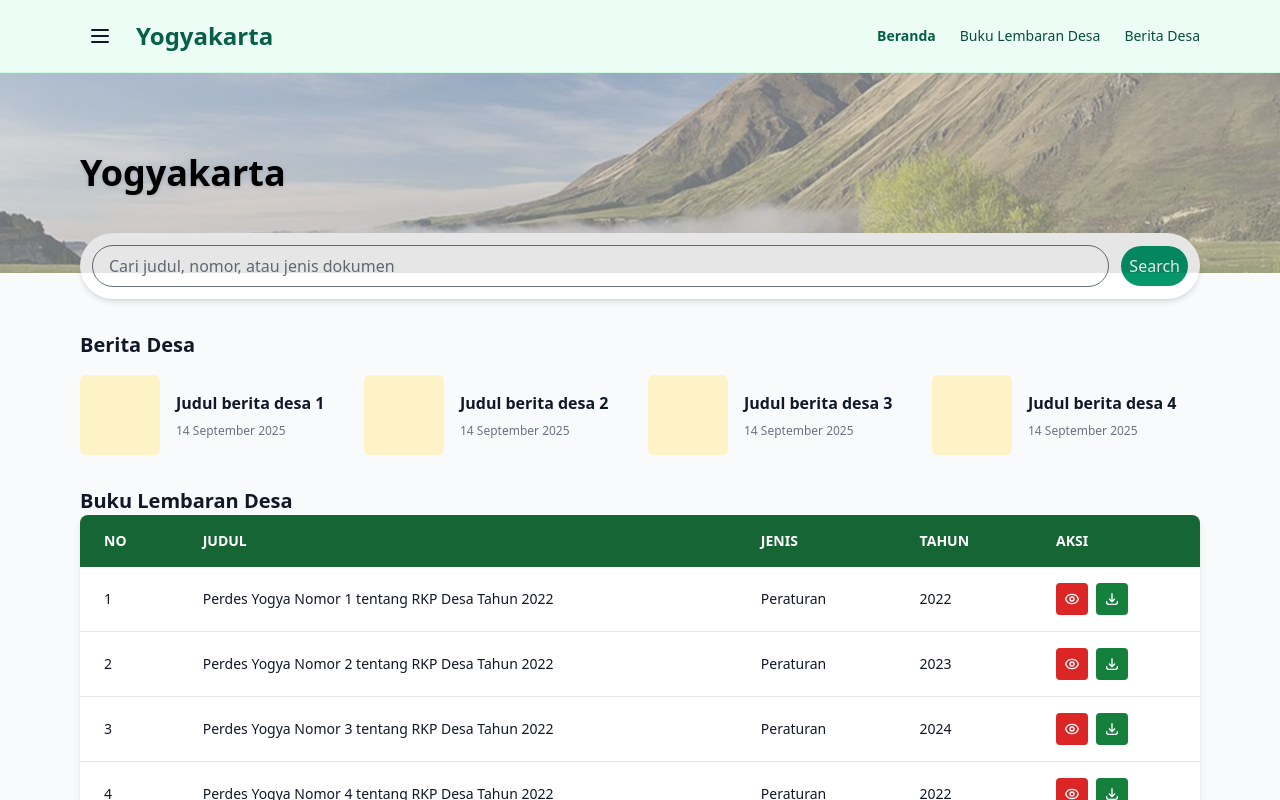
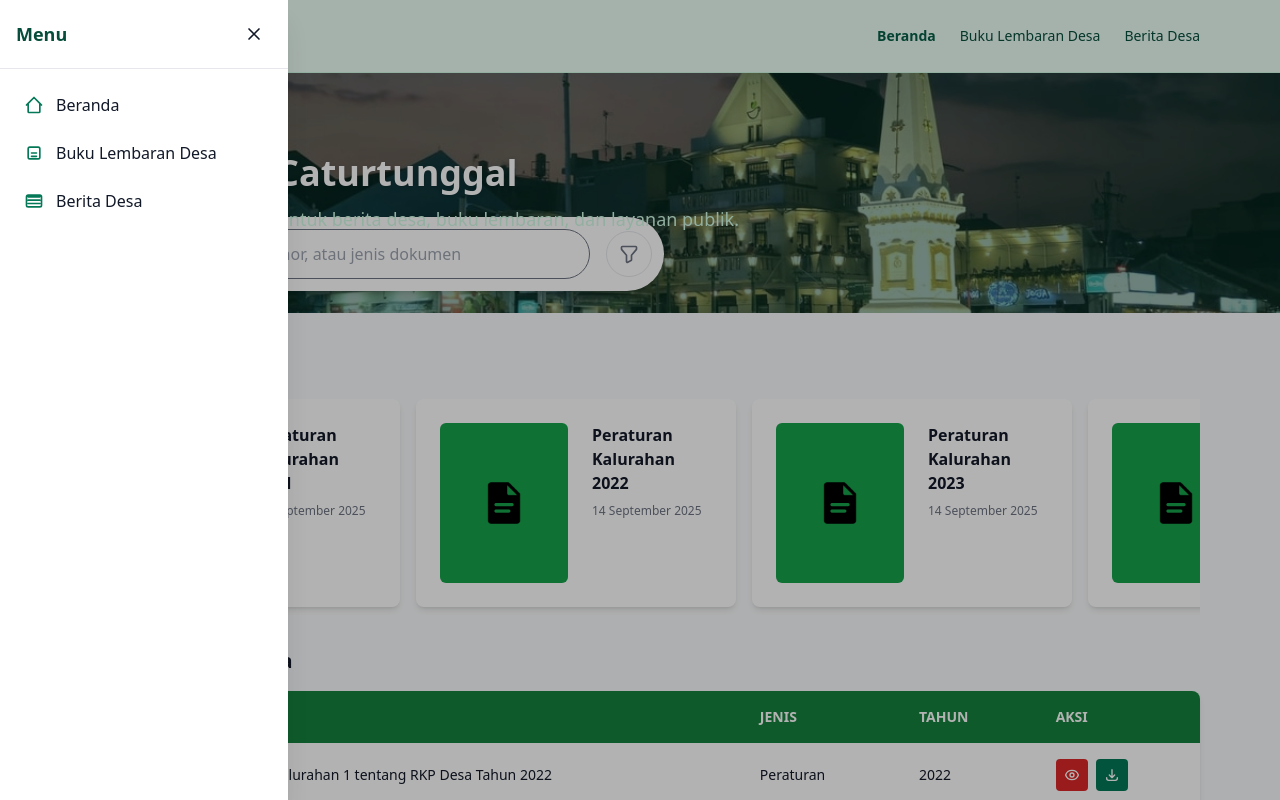
Before and after one commit to buku-desa/frontend, a Next.js app in the folder warga-fe-baru/: page / in a window 1280 px wide. Both pictures are taken after a click on the button 100 px from the left and 36 px from the top of the page. Shown: the top 800 px of the page. Built offline with nearby package versions, Linux system fonts and the light colour scheme.

Commit message:
feat: refresh warga home experience

```diff
--- a/warga-fe-baru/pages/index.tsx
+++ b/warga-fe-baru/pages/index.tsx
@@ -1,4 +1,6 @@
 import type { NextPage } from 'next'
+import { useState } from 'react'
+import { useRouter } from 'next/router'
 import Head from 'next/head'
 import Header from '../src/components/warga/Header'
 import Hero from '../src/components/warga/Hero'
@@ -6,19 +8,29 @@ import SearchBar from '../src/components/warga/SearchBar'
 import BeritaCard from '../src/components/warga/BeritaCard'
 import BukuTable from '../src/components/warga/BukuTable'
 
-const mockBerita = Array.from({ length: 4 }).map((_, i) => ({
+const mockBerita = Array.from({ length: 5 }).map((_, i) => ({
   id: i + 1,
-  title: `Judul berita desa ${i + 1}`,
+  title: `Peraturan Kalurahan ${i + 2021}`,
 }))
 
 const mockRows = Array.from({ length: 5 }).map((_, i) => ({
   no: i + 1,
-  judul: `Perdes Yogya Nomor ${i + 1} tentang RKP Desa Tahun 2022`,
+  judul: `Peraturan Kalurahan ${i + 1} tentang RKP Desa Tahun 2022`,
   jenis: 'Peraturan',
   tahun: 2022 + (i % 3),
 }))
 
 const Home: NextPage = () => {
+  const router = useRouter()
+  const [searchQuery, setSearchQuery] = useState('')
+
+  const handleSearch = () => {
+    if (searchQuery.trim()) {
+      // Redirect to buku-lembaran-desa with search query
+      router.push(`/buku-lembaran-desa?search=${encodeURIComponent(searchQuery)}`)
+    }
+  }
+
   return (
     <>
       <Head>
@@ -27,20 +39,28 @@ const Home: NextPage = () => {
       </Head>
       <Header />
       <Hero />
-      <SearchBar />
+      <SearchBar
+        value={searchQuery}
+        onChange={setSearchQuery}
+        onSearch={handleSearch}
+      />
 
       <section className="max-w-6xl mx-auto px-4 mt-8">
         <h2 className="text-xl font-semibold">Berita Desa</h2>
-        <div className="grid grid-cols-1 sm:grid-cols-2 lg:grid-cols-4 gap-4 mt-4">
-          {mockBerita.map((b) => (
-            <BeritaCard key={b.id} title={b.title} />
-          ))}
+        <div className="mt-4 overflow-x-auto">
+          <div className="flex gap-4 snap-x snap-mandatory pb-2">
+            {mockBerita.map((b) => (
+              <BeritaCard key={b.id} title={b.title} />
+            ))}
+          </div>
         </div>
       </section>
 
       <section className="max-w-6xl mx-auto px-4 mt-8">
         <h2 className="text-xl font-semibold">Buku Lembaran Desa</h2>
-        <BukuTable rows={mockRows} />
+        <div className="mt-4 mb-10">
+          <BukuTable rows={mockRows} />
+        </div>
       </section>
     </>
   )
--- a/warga-fe-baru/src/components/warga/BeritaCard.tsx
+++ b/warga-fe-baru/src/components/warga/BeritaCard.tsx
@@ -3,13 +3,15 @@ type Props = {
   date?: string
 }
 
-export default function BeritaCard({ title, date = '14 September 2025' }: Props) {
+export default function BeritaCard({ title, date }: Props) {
   return (
-    <div className="card flex gap-4 items-center">
-      <div className="w-20 h-20 bg-amber-100 rounded-md flex-shrink-0" />
+    <div className="bg-white rounded-lg shadow-md p-6 flex gap-6 items-start hover:shadow-lg transition snap-start min-w-[20rem]">
+      <div className="w-32 h-40 bg-green-600 rounded-md flex-shrink-0 flex items-center justify-center overflow-hidden">
+        <img src="/document.png" alt="document" className="w-12 h-12 object-contain" />
+      </div>
       <div>
         <h3 className="font-semibold">{title}</h3>
-        <div className="text-xs text-gray-500 mt-2">{date}</div>
+        <div className="text-xs text-gray-500 mt-2">{date ?? '14 September 2025'}</div>
       </div>
     </div>
   )
--- a/warga-fe-baru/src/components/warga/BukuTable.tsx
+++ b/warga-fe-baru/src/components/warga/BukuTable.tsx
@@ -9,7 +9,7 @@ export default function BukuTable({ rows }: { rows: Row[] }) {
   return (
     <div className="bg-white rounded-lg shadow-md overflow-hidden">
       <table className="w-full">
-        <thead className="bg-green-800 text-white">
+        <thead className="bg-green-700 text-white">
           <tr>
             <th className="px-6 py-4 text-left text-sm font-semibold">NO</th>
             <th className="px-6 py-4 text-left text-sm font-semibold">JUDUL</th>
@@ -33,7 +33,7 @@ export default function BukuTable({ rows }: { rows: Row[] }) {
                       <path strokeLinecap="round" strokeLinejoin="round" strokeWidth={2} d="M2.458 12C3.732 7.943 7.523 5 12 5c4.478 0 8.268 2.943 9.542 7-1.274 4.057-5.064 7-9.542 7-4.477 0-8.268-2.943-9.542-7z" />
                     </svg>
                   </button>
-                  <button className="bg-green-700 text-white p-2 rounded hover:bg-green-800">
+                  <button className="bg-emerald-700 text-white p-2 rounded hover:bg-emerald-800">
                     <svg className="w-4 h-4" fill="none" stroke="currentColor" viewBox="0 0 24 24">
                       <path strokeLinecap="round" strokeLinejoin="round" strokeWidth={2} d="M4 16v1a3 3 0 003 3h10a3 3 0 003-3v-1m-4-4l-4 4m0 0l-4-4m4 4V4" />
                     </svg>
--- a/warga-fe-baru/src/components/warga/Header.tsx
+++ b/warga-fe-baru/src/components/warga/Header.tsx
@@ -1,22 +1,28 @@
 import Link from 'next/link'
 import { useRouter } from 'next/router'
+import { useState } from 'react'
 
 export default function Header() {
   const router = useRouter()
+  const [open, setOpen] = useState(false)
 
   const linkClass = (path: string) =>
     `hover:underline ${router.pathname === path ? 'text-emerald-800 font-semibold' : 'text-emerald-900'}`
 
   return (
-    <header className="bg-emerald-50 border-b border-emerald-100">
+    <header className="bg-emerald-50 border-b border-emerald-100 relative z-30">
       <div className="max-w-6xl mx-auto px-4 py-4 flex items-center justify-between">
         <div className="flex items-center gap-4">
-          <button className="p-2 rounded-md">
+          <button
+            className="p-2 rounded-md focus:outline-none focus:ring-2 focus:ring-emerald-400"
+            aria-label="Buka menu"
+            onClick={() => setOpen(true)}
+          >
             <svg className="w-6 h-6" fill="none" stroke="currentColor" viewBox="0 0 24 24">
               <path strokeWidth="2" strokeLinecap="round" strokeLinejoin="round" d="M4 6h16M4 12h16M4 18h16" />
             </svg>
           </button>
-          <Link href="/" className="text-2xl font-bold text-emerald-800">Yogyakarta</Link>
+          <span className="text-lg font-semibold text-emerald-900">Caturtunggal</span>
         </div>
         <nav className="hidden md:flex gap-6 items-center text-sm">
           <Link href="/" className={linkClass('/') } aria-current={router.pathname === '/' ? 'page' : undefined}>
@@ -34,6 +40,61 @@ export default function Header() {
           </Link>
         </nav>
       </div>
+
+      {/* Mobile side drawer */}
+      {open && (
+        <>
+          {/* backdrop */}
+          <button
+            aria-label="Tutup menu"
+            className="fixed inset-0 bg-black/30 z-40"
+            onClick={() => setOpen(false)}
+          />
+          {/* panel */}
+          <div className="fixed top-0 left-0 h-full w-72 bg-white shadow-xl z-50 flex flex-col">
+            <div className="flex items-center justify-between px-4 py-4 border-b">
+              <span className="text-lg font-semibold text-emerald-900">Menu</span>
+              <button
+                className="p-2 rounded-md focus:outline-none focus:ring-2 focus:ring-emerald-400"
+                onClick={() => setOpen(false)}
+                aria-label="Tutup menu"
+              >
+                <svg className="w-5 h-5" fill="none" viewBox="0 0 24 24" stroke="currentColor">
+                  <path strokeLinecap="round" strokeLinejoin="round" strokeWidth={2} d="M6 18L18 6M6 6l12 12" />
+                </svg>
+              </button>
+            </div>
+            <nav className="px-3 py-4">
+              <ul className="space-y-2">
+                <li>
+                  <Link href="/" onClick={() => setOpen(false)} className="flex items-center gap-3 px-3 py-2 rounded-md hover:bg-emerald-50">
+                    <svg className="w-5 h-5 text-emerald-700" fill="none" viewBox="0 0 24 24" stroke="currentColor">
+                      <path strokeLinecap="round" strokeLinejoin="round" strokeWidth={2} d="M3 12l2-2m0 0l7-7 7 7M5 10v10a1 1 0 001 1h3m10-11l2 2m-2-2v10a1 1 0 01-1 1h-3m-6 0h6" />
+                    </svg>
+                    <span>Beranda</span>
+                  </Link>
+                </li>
+                <li>
+                  <Link href="/buku-lembaran-desa" onClick={() => setOpen(false)} className="flex items-center gap-3 px-3 py-2 rounded-md hover:bg-emerald-50">
+                    <svg className="w-5 h-5 text-emerald-700" fill="none" viewBox="0 0 24 24" stroke="currentColor">
+                      <path strokeLinecap="round" strokeLinejoin="round" strokeWidth={2} d="M9 12h6m-6 4h6M7 5h10a2 2 0 012 2v10a2 2 0 01-2 2H7a2 2 0 01-2-2V7a2 2 0 012-2z" />
+                    </svg>
+                    <span>Buku Lembaran Desa</span>
+                  </Link>
+                </li>
+                <li>
+                  <Link href="/berita-desa" onClick={() => setOpen(false)} className="flex items-center gap-3 px-3 py-2 rounded-md hover:bg-emerald-50">
+                    <svg className="w-5 h-5 text-emerald-700" fill="none" viewBox="0 0 24 24" stroke="currentColor">
+                      <path strokeLinecap="round" strokeLinejoin="round" strokeWidth={2} d="M19 11H5m14 4H5m14-8H5m14 12a2 2 0 002-2V7a2 2 0 00-2-2H5a2 2 0 00-2 2v10a2 2 0 002 2h14z" />
+                    </svg>
+                    <span>Berita Desa</span>
+                  </Link>
+                </li>
+              </ul>
+            </nav>
+          </div>
+        </>
+      )}
     </header>
   )
 }
--- a/warga-fe-baru/src/components/warga/Hero.tsx
+++ b/warga-fe-baru/src/components/warga/Hero.tsx
@@ -1,9 +1,15 @@
 export default function Hero() {
   return (
-    <section className="bg-cover bg-center" style={{ backgroundImage: "url('/hero.png')" }}>
-      <div className="backdrop-brightness-90">
-        <div className="max-w-6xl mx-auto px-4 py-20">
-          <h2 className="text-4xl font-extrabold text-black drop-shadow">Yogyakarta</h2>
+    <section
+      className="bg-cover bg-center"
+      style={{ backgroundImage: "url('/jogja.png')" }}
+    >
+      <div className="bg-emerald-900/40">
+        <div className="max-w-6xl mx-auto px-4 py-20 text-white">
+          <h2 className="text-4xl font-extrabold drop-shadow">Kalurahan Caturtunggal</h2>
+          <p className="mt-3 max-w-2xl text-lg text-emerald-100">
+            Portal informasi warga untuk berita desa, buku lembaran, dan layanan publik.
+          </p>
         </div>
       </div>
     </section>
--- a/warga-fe-baru/src/components/warga/SearchBar.tsx
+++ b/warga-fe-baru/src/components/warga/SearchBar.tsx
@@ -1,9 +1,44 @@
-export default function SearchBar() {
+interface SearchBarProps {
+  value: string
+  onChange: (value: string) => void
+  onSearch: () => void
+  placeholder?: string
+}
+
+export default function SearchBar({ value, onChange, onSearch, placeholder = "Cari judul, nomor, atau jenis dokumen" }: SearchBarProps) {
+  const handleKeyDown = (e: React.KeyboardEvent<HTMLInputElement>) => {
+    if (e.key === 'Enter') {
+      onSearch()
+    }
+  }
+
   return (
-    <div className="max-w-6xl mx-auto px-4 -mt-10">
-      <div className="bg-white rounded-full shadow-md p-3 flex items-center gap-3">
-        <input className="flex-1 px-4 py-2 rounded-full outline-none" placeholder="Cari judul, nomor, atau jenis dokumen" />
-        <button className="p-2 rounded-full bg-emerald-600 text-white">Search</button>
+    <div className="max-w-2xl ml-2 mr-auto px-4 -mt-24 mb-16">
+      <div className="bg-white rounded-full shadow-md p-3 flex items-center gap-4">
+        {/* Left search button */}
+        <button
+          onClick={onSearch}
+          className="bg-green-700 text-white rounded-full px-6 py-2 font-medium shadow-sm hover:bg-green-800 transition-colors"
+        >
+          Search
+        </button>
+
+        {/* Input */}
+        <input
+          type="text"
+          value={value}
+          onChange={(e) => onChange(e.target.value)}
+          onKeyDown={handleKeyDown}
+          className="flex-1 px-6 py-3 rounded-full outline-none text-gray-700 placeholder-gray-400"
+          placeholder={placeholder}
+        />
+
+        {/* Right filter icon */}
+        <button className="p-3 rounded-full border border-gray-200 text-gray-500 hover:bg-gray-50 transition-colors">
+          <svg xmlns="http://www.w3.org/2000/svg" className="w-5 h-5" fill="none" viewBox="0 0 24 24" stroke="currentColor">
+            <path strokeLinecap="round" strokeLinejoin="round" strokeWidth={2} d="M3 4a1 1 0 011-1h16a1 1 0 011 1v2a1 1 0 01-.293.707L15 13.414V19a1 1 0 01-.553.894l-4 2A1 1 0 019 21v-7.586L3.293 6.707A1 1 0 013 6V4z" />
+          </svg>
+        </button>
       </div>
     </div>
   )
--- a/warga-fe-baru/src/styles/globals.css
+++ b/warga-fe-baru/src/styles/globals.css
@@ -1,3 +1,5 @@
+/* stylelint-disable */
+/* Tailwind directives - processed by PostCSS during build */
 @tailwind base;
 @tailwind components;
 @tailwind utilities;
```
Also changed, not shown: warga-fe-baru/src/pages/berita-desa.tsx (deleted, +0 -73 lines), warga-fe-baru/src/pages/index.tsx (+27 -7 lines), warga-fe-baru/.stylelintrc.json (added), warga-fe-baru/public/hero.png (deleted), warga-fe-baru/public/jogja.png (added).
